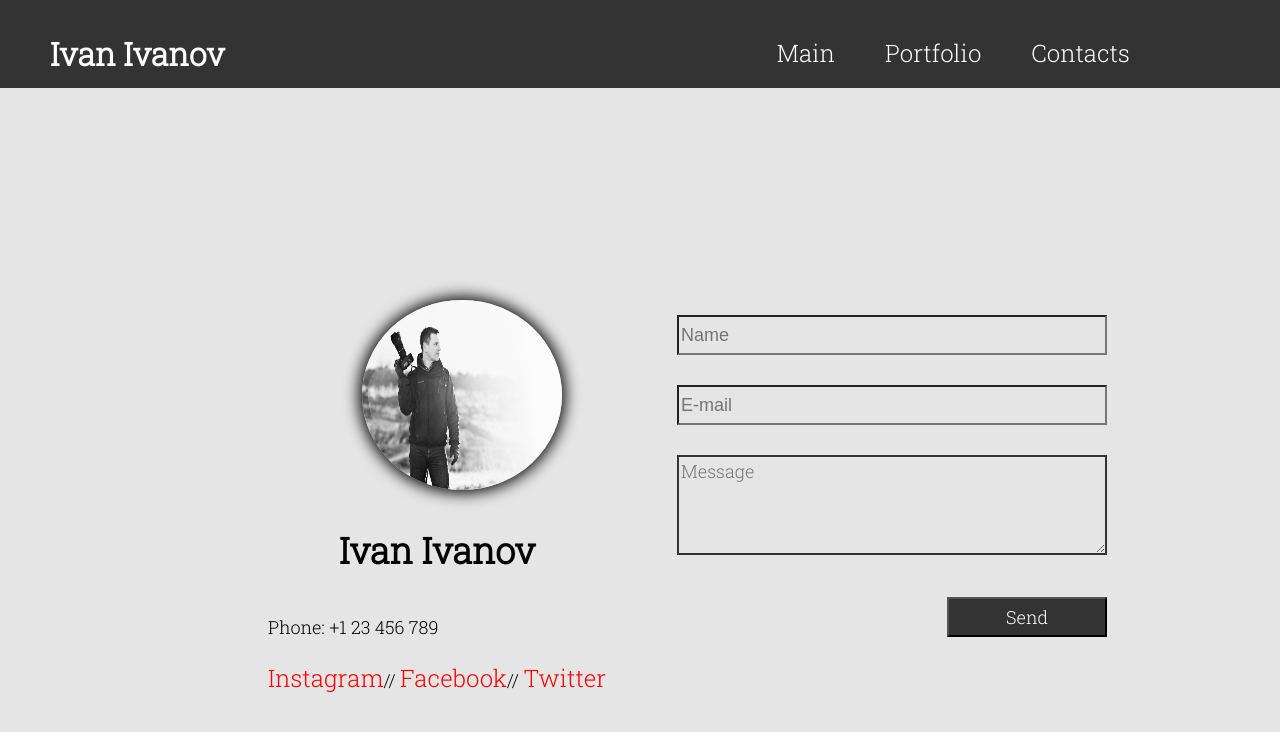
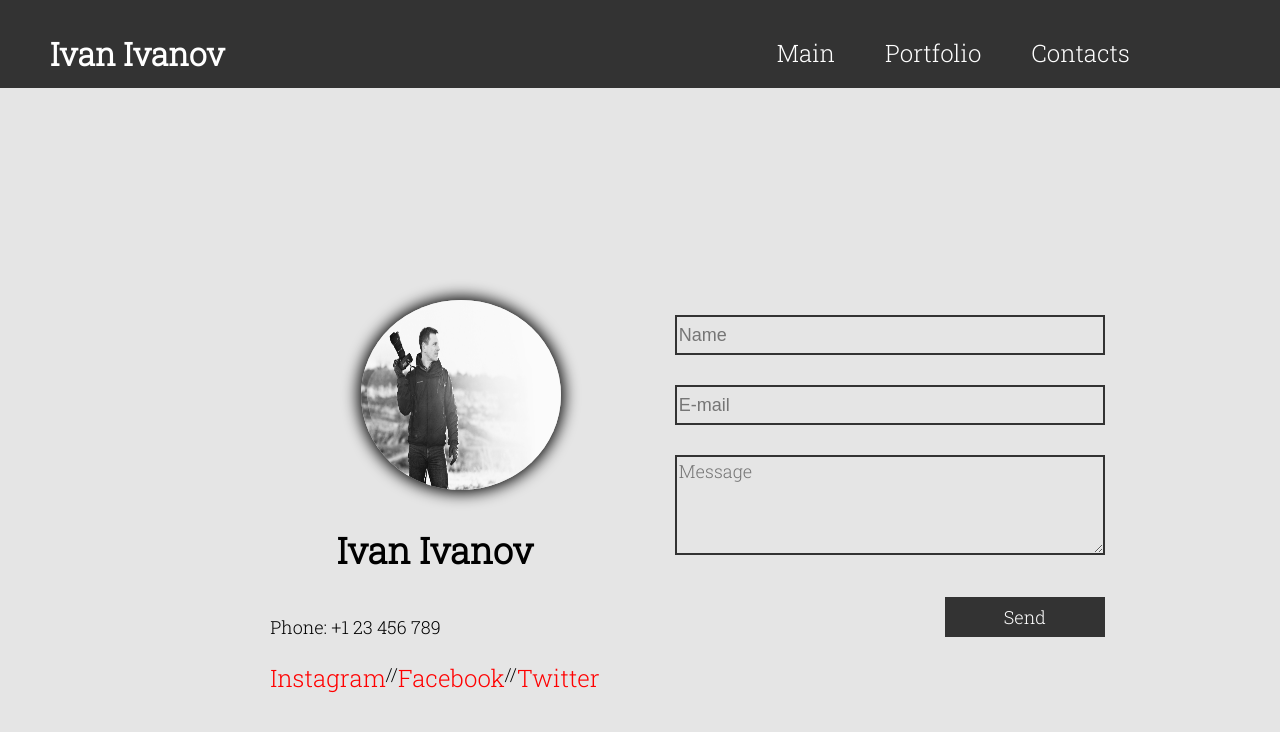
Before and after one commit to 9orka/layout-photpgrapher-portfolio, a plain HTML site: page contacts.html in a window 1280 px wide. Shown: the top 732 px of the page. Drawn offline with Linux system fonts and the light colour scheme.

Commit message:
Add files via upload

```diff
--- a/contacts.html
+++ b/contacts.html
@@ -26,10 +26,24 @@
             <img class="ellipse" src="img/ivan.jpg">
             <p class='name'>Ivan Ivanov</p>
             <p class='phone'>Phone: +1 23 456 789</p>
-            <p class='social'>
-                <a href="#inst" style="color:red">Instagram</a>//
-                <a href="#face" style="color:red">Facebook</a>//
-                <a href="#twit" style="color:red">Twitter</a>
+            <p class="social">
+                <span>
+                    <a href="#inst" style="color: red;">
+                        Instagram
+                    </a>
+                </span>
+                <span class="slash">//</span>
+                <span>
+                    <a href="#facebook" style="color: red;">
+                        Facebook
+                    </a>
+                </span>
+                <span class="slash">//</span>
+                <span>
+                    <a href="#twitter" style="color: red;">
+                        Twitter
+                    </a>
+                </span>
             </p>
         </div>
 
--- a/style.css
+++ b/style.css
@@ -155,6 +155,13 @@ li {
     font-weight: 300;
     font-size: 18px;
     color: black;
+    display: flex;
+}
+
+.slash {
+    font-weight: 300;
+    font-size: 18px;
+    color: black;
 }
 
 .cover {
@@ -177,6 +184,7 @@ textarea {
     width: 430px;
     height: 100px;
     font-size: 18px;
+    border: 2px solid #333333;
 }
 
 .form-textarea {
@@ -204,7 +212,7 @@ input[type="submit"]:active {
     top: 1px;
 }
 
-@media(max-width:1020px) {
+@media screen and (max-width:1020px) {
     .portfolio-content {
         margin: 10 auto;
         flex-direction: column;
@@ -228,4 +236,14 @@ input[type="submit"]:active {
         width: 430px;
         height: 40px;
     }
+    .collage-item-long {
+        width: 90%;
+    }
+    .social {
+        text-align: center;
+        flex-direction: column;
+    }
+    .slash {
+        display: none;
+    }
 }
```
Also changed, not shown: index.html (line endings or trailing spaces), portfolio.html (line endings or trailing spaces).
